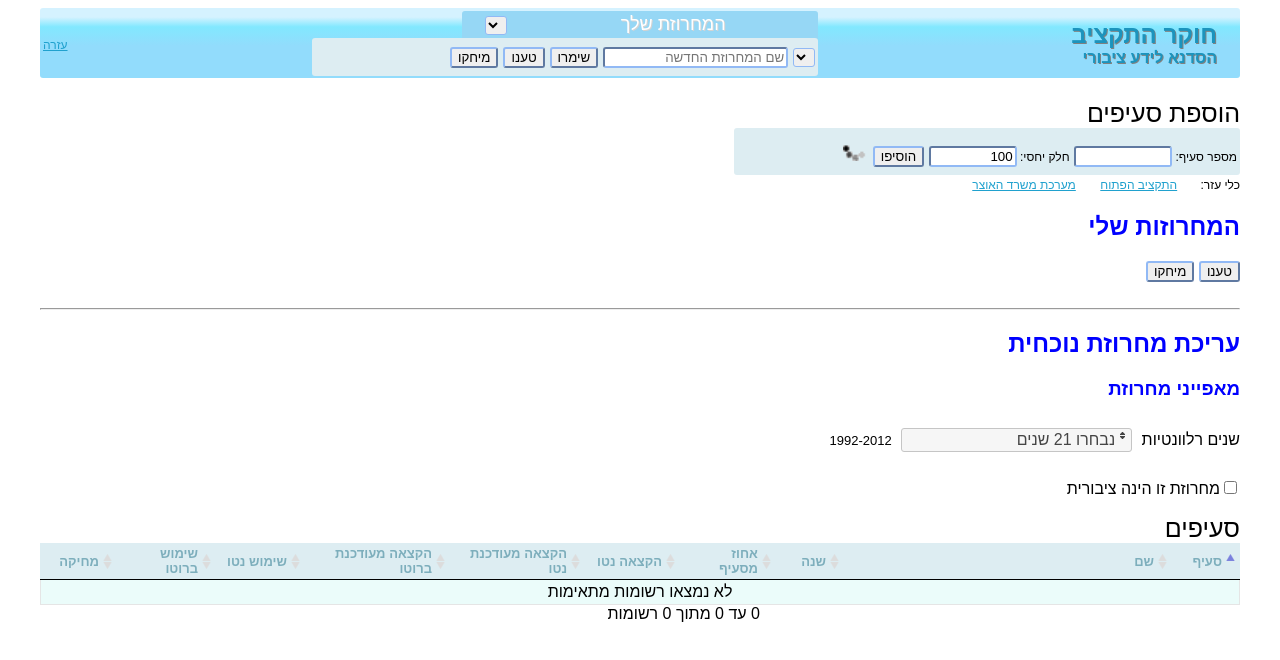
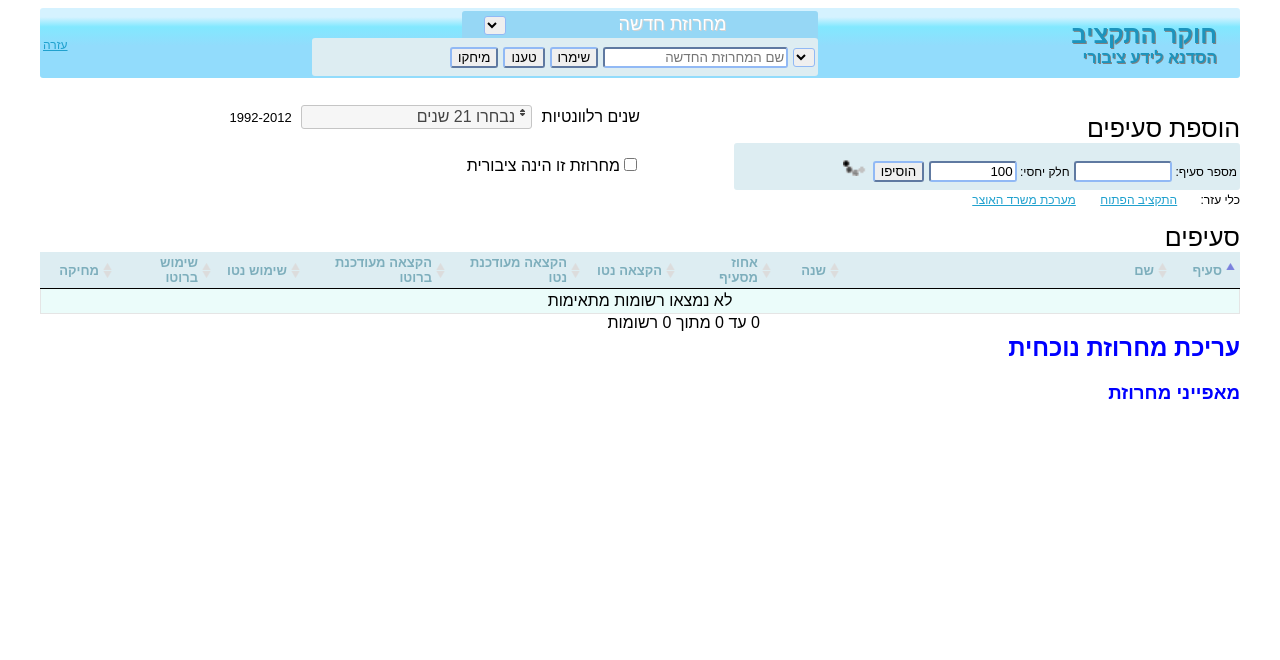
Before and after one commit to rmerom/open-budget-2, a plain HTML site: page war/new/index.html in a window 1280 px wide. Drawn offline with nearby package versions, Linux system fonts and the light colour scheme; no server answers.

Commit message:
More UI improvements.

```diff
--- a/war/new/css/obudget.css
+++ b/war/new/css/obudget.css
@@ -55,3 +55,11 @@
   margin-right: 20px;
   color: #20a1ce;
 }
+
+.left_div {
+  float: left;
+}
+
+#years_div {
+  width: 50%;
+}
--- a/war/new/css/oobudget.css
+++ b/war/new/css/oobudget.css
@@ -21,11 +21,14 @@ div {
 }
 
 .section_title {
+  margin-top: 15px;
   font-size : 25px;
+  clear: both;
 }
 
 #add_expense_container {
   margin-top : 20px;
+  width: 50%;
 }
 
 input, select{
--- a/war/new/index.html
+++ b/war/new/index.html
@@ -54,7 +54,7 @@
             <table width='100%'>
               <tr>
                 <td>
-                <span style='current_bucket_name'>המחרוזת שלך</span>
+                  <span style='current_bucket_name' id='current_bucket_span'>מחרוזת חדשה</span>
                 </td>
                 <td>
                   <select id='bucketSelect'></select>
@@ -79,7 +79,18 @@
       </table>
      </div>
 
-   <div id="add_expense_container">
+    <div id="years_div" class="left_div">
+      <span style='vertical-align: center'><p>
+		    שנים רלוונטיות
+		    <select id='yearsSelect' class="multiselect" multiple=multiple'></select>
+        <span id='yearsText' style='font-size: small'></span>
+      </p></span>
+      <p>
+        <input type='checkbox' id='isPublicCheckbox'></input><label for='isPublicCheckbox'>מחרוזת זו הינה ציבורית</label>
+      </p>
+    </div>
+
+    <div id="add_expense_container" class='left_div'>
       <div class="section_title">הוספת סעיפים</div>
       <div id="add_expense_row">
         <span class="reg_text">מספר סעיף: </span>
@@ -95,33 +106,13 @@
         <a class="internal_link" href="http://religinfoserv.gov.il/magic94scripts/mgrqispi94.dll?APPNAME=budget&PRGNAME=takzivreq">מערכת משרד האוצר</a>
       </div>
       </div>
+    <!-- need this just for clear: both -->
+    <div style='clear:both'></div>
+    <div class="section_title">סעיפים</div>
+    <table cellpadding="0" cellspacing="0" border="0" class="display hebrew" id="output_table"></table>
 
-
-  <div id='bucketManagement'>
-    <h2>המחרוזות שלי</h2>
-
-    <input type='button' id='loadBucketButton' value='טענו' >
-    <input type='button' id='deleteBucketButton' value='מיחקו' ></input>
-    <br/><br/>
-
-    <hr/>
-  </div>
     <h2>עריכת מחרוזת נוכחית</h2>
     <h3>מאפייני מחרוזת</h2>
-  <div id="bucket">
-    <span style='vertical-align: center'><p>
-		  שנים רלוונטיות
-		  <select id='yearsSelect' class="multiselect" multiple=multiple'></select>
-      <span id='yearsText' style='font-size: small'></span>
-    </p></span>
-    <p>
-      <input type='checkbox' id='isPublicCheckbox'></input><label for='isPublicCheckbox'>מחרוזת זו הינה ציבורית</label>
-    </p>
-
-  </div>
-
-  <div class="section_title">סעיפים</div>
-  <table cellpadding="0" cellspacing="0" border="0" class="display hebrew" id="output_table"></table>
 
     <script src='js/obudget.js'></script>
     <script src='js/presentation.js'></script>
```
Lines whose indentation alone changed are shown as unchanged.
